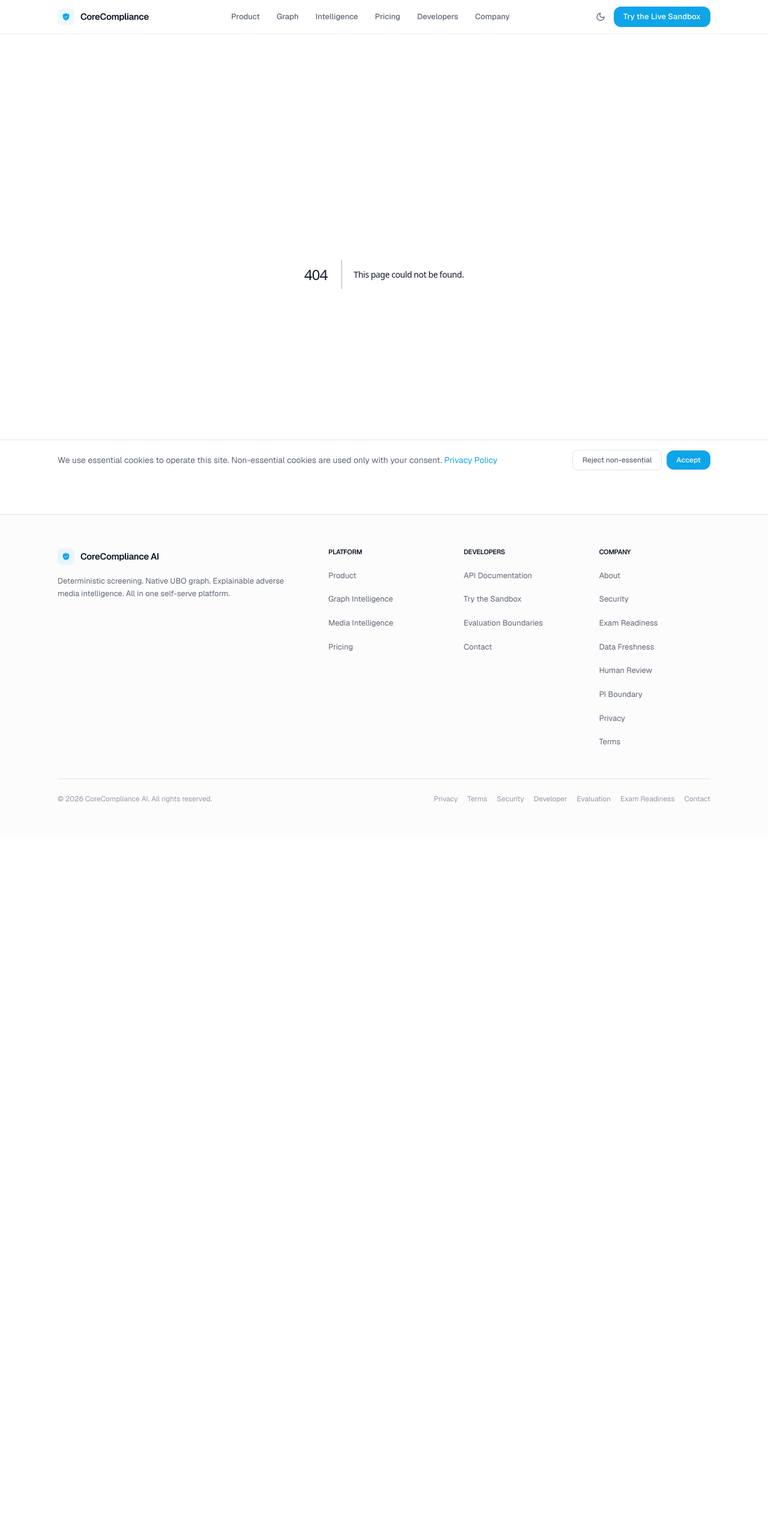
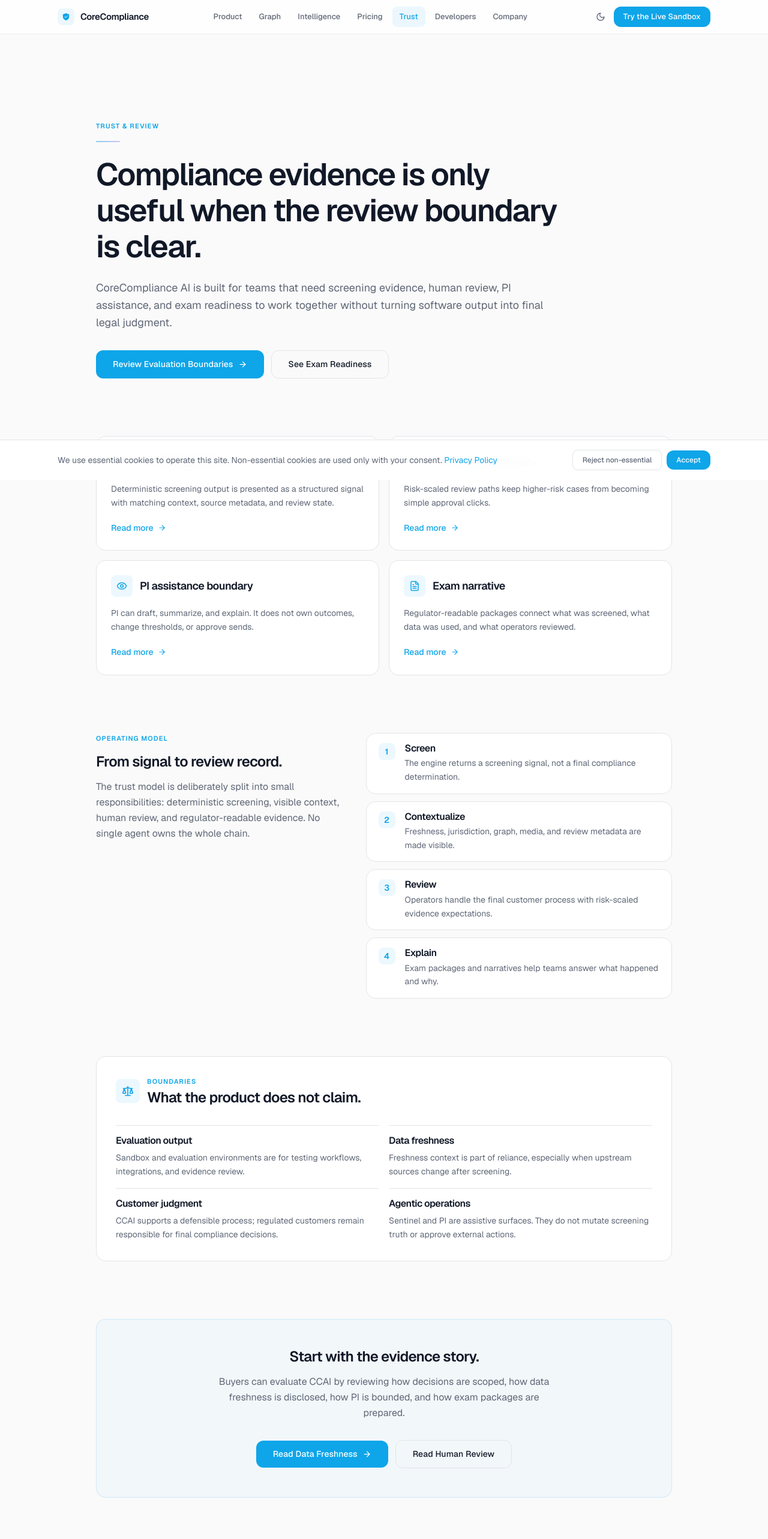
Before and after one commit to Alex2026-ai/ccai-marketing, a Next.js app: page /trust-review in a window 1280 px wide. Before the commit this address had no page. Shown: the top 2566 px of the page at 60% size. Before the commit the page ends 1399 px from the top, so only its background shows below. Built offline with nearby package versions, Linux system fonts and the light colour scheme.

Commit message:
feat: add trust review hub
feat: add trust review hub

```diff
--- /dev/null
+++ b/src/app/trust-review/page.tsx
@@ -0,0 +1,174 @@
+import type { Metadata } from "next"
+import Link from "next/link"
+import { ArrowRight, CheckCircle2, Eye, FileText, Scale, ShieldCheck } from "lucide-react"
+import { AnimateOnScroll } from "@/components/animate-on-scroll"
+
+export const metadata: Metadata = {
+  title: "Trust & Review — CoreCompliance AI",
+  description:
+    "How CoreCompliance AI presents screening evidence, review boundaries, data freshness, PI assistance, and examination readiness for regulated teams.",
+}
+
+const pillars = [
+  {
+    title: "Screening evidence",
+    body: "Deterministic screening output is presented as a structured signal with matching context, source metadata, and review state.",
+    href: "/product",
+    icon: ShieldCheck,
+  },
+  {
+    title: "Human review quality",
+    body: "Risk-scaled review paths keep higher-risk cases from becoming simple approval clicks.",
+    href: "/human-review",
+    icon: CheckCircle2,
+  },
+  {
+    title: "PI assistance boundary",
+    body: "PI can draft, summarize, and explain. It does not own outcomes, change thresholds, or approve sends.",
+    href: "/pi-assistive",
+    icon: Eye,
+  },
+  {
+    title: "Exam narrative",
+    body: "Regulator-readable packages connect what was screened, what data was used, and what operators reviewed.",
+    href: "/regulatory-examination",
+    icon: FileText,
+  },
+]
+
+const reviewPath = [
+  ["1", "Screen", "The engine returns a screening signal, not a final compliance determination."],
+  ["2", "Contextualize", "Freshness, jurisdiction, graph, media, and review metadata are made visible."],
+  ["3", "Review", "Operators handle the final customer process with risk-scaled evidence expectations."],
+  ["4", "Explain", "Exam packages and narratives help teams answer what happened and why."],
+]
+
+const boundaries = [
+  ["Evaluation output", "Sandbox and evaluation environments are for testing workflows, integrations, and evidence review."],
+  ["Data freshness", "Freshness context is part of reliance, especially when upstream sources change after screening."],
+  ["Customer judgment", "CCAI supports a defensible process; regulated customers remain responsible for final compliance decisions."],
+  ["Agentic operations", "Sentinel and PI are assistive surfaces. They do not mutate screening truth or approve external actions."],
+]
+
+export default function TrustReviewPage() {
+  return (
+    <div className="mx-auto max-w-5xl px-5 py-24 md:py-36 lg:px-8">
+      <div className="max-w-3xl fade-in-up">
+        <p className="section-label">Trust & Review</p>
+        <div className="section-divider mt-4" />
+        <h1 className="mt-6 text-[2.5rem] font-semibold leading-[1.08] tracking-tight md:text-[3.25rem]">
+          Compliance evidence is only useful when the review boundary is clear.
+        </h1>
+        <p className="mt-6 text-lg leading-relaxed text-muted">
+          CoreCompliance AI is built for teams that need screening evidence,
+          human review, PI assistance, and exam readiness to work together
+          without turning software output into final legal judgment.
+        </p>
+        <div className="mt-8 flex flex-col gap-3 sm:flex-row">
+          <Link href="/evaluation-boundaries" className="btn-primary text-base">
+            Review Evaluation Boundaries
+            <ArrowRight size={15} />
+          </Link>
+          <Link href="/regulatory-examination" className="btn-secondary text-base">
+            See Exam Readiness
+          </Link>
+        </div>
+      </div>
+
+      <AnimateOnScroll className="mt-24">
+        <div className="grid gap-4 md:grid-cols-2">
+          {pillars.map((pillar) => {
+            const Icon = pillar.icon
+            return (
+              <Link
+                key={pillar.title}
+                href={pillar.href}
+                className="group rounded-2xl border border-border bg-surface px-6 py-6 transition-colors hover:border-accent/35"
+              >
+                <div className="flex items-center gap-3">
+                  <span className="flex h-9 w-9 items-center justify-center rounded-lg bg-accent/8 text-accent">
+                    <Icon size={18} />
+                  </span>
+                  <h2 className="text-lg font-semibold tracking-tight">{pillar.title}</h2>
+                </div>
+                <p className="mt-4 text-sm leading-relaxed text-muted">{pillar.body}</p>
+                <span className="mt-5 inline-flex items-center gap-2 text-sm font-medium text-accent">
+                  Read more <ArrowRight size={14} className="transition-transform group-hover:translate-x-0.5" />
+                </span>
+              </Link>
+            )
+          })}
+        </div>
+      </AnimateOnScroll>
+
+      <AnimateOnScroll className="mt-24">
+        <div className="grid gap-8 lg:grid-cols-[0.9fr_1.1fr] lg:items-start">
+          <div>
+            <p className="section-label">Operating Model</p>
+            <h2 className="mt-4 text-2xl font-semibold tracking-tight">From signal to review record.</h2>
+            <p className="mt-4 text-base leading-relaxed text-muted">
+              The trust model is deliberately split into small responsibilities:
+              deterministic screening, visible context, human review, and
+              regulator-readable evidence. No single agent owns the whole chain.
+            </p>
+          </div>
+          <div className="space-y-3">
+            {reviewPath.map(([number, title, body]) => (
+              <div key={number} className="flex gap-4 rounded-2xl border border-border bg-surface px-5 py-4">
+                <span className="flex h-7 w-7 shrink-0 items-center justify-center rounded-lg bg-accent/8 text-sm font-semibold text-accent">
+                  {number}
+                </span>
+                <div>
+                  <h3 className="text-base font-semibold tracking-tight">{title}</h3>
+                  <p className="mt-1 text-sm leading-relaxed text-muted">{body}</p>
+                </div>
+              </div>
+            ))}
+          </div>
+        </div>
+      </AnimateOnScroll>
+
+      <AnimateOnScroll className="mt-24">
+        <div className="rounded-2xl border border-border bg-surface px-6 py-8 md:px-8">
+          <div className="flex items-center gap-3">
+            <span className="flex h-10 w-10 items-center justify-center rounded-lg bg-accent/8 text-accent">
+              <Scale size={20} />
+            </span>
+            <div>
+              <p className="section-label">Boundaries</p>
+              <h2 className="mt-1 text-2xl font-semibold tracking-tight">What the product does not claim.</h2>
+            </div>
+          </div>
+          <div className="mt-8 grid gap-4 md:grid-cols-2">
+            {boundaries.map(([title, body]) => (
+              <div key={title} className="border-t border-border pt-4">
+                <h3 className="text-base font-semibold tracking-tight">{title}</h3>
+                <p className="mt-2 text-sm leading-relaxed text-muted">{body}</p>
+              </div>
+            ))}
+          </div>
+        </div>
+      </AnimateOnScroll>
+
+      <AnimateOnScroll className="mt-24">
+        <div className="rounded-2xl border border-accent/15 bg-accent/3 px-8 py-12 text-center">
+          <h2 className="text-2xl font-semibold tracking-tight">Start with the evidence story.</h2>
+          <p className="mx-auto mt-4 max-w-xl text-base leading-relaxed text-muted">
+            Buyers can evaluate CCAI by reviewing how decisions are scoped, how
+            data freshness is disclosed, how PI is bounded, and how exam
+            packages are prepared.
+          </p>
+          <div className="mt-8 flex flex-col items-center justify-center gap-3 sm:flex-row">
+            <Link href="/data-freshness" className="btn-primary text-base">
+              Read Data Freshness
+              <ArrowRight size={15} />
+            </Link>
+            <Link href="/human-review" className="btn-secondary text-base">
+              Read Human Review
+            </Link>
+          </div>
+        </div>
+      </AnimateOnScroll>
+    </div>
+  )
+}
--- a/src/components/site-footer.tsx
+++ b/src/components/site-footer.tsx
@@ -17,6 +17,7 @@
       { label: "API Documentation", href: "/developers" },
       { label: "Try the Sandbox", href: "/evaluation" },
       { label: "Evaluation Boundaries", href: "/evaluation-boundaries" },
+      { label: "Trust & Review", href: "/trust-review" },
       { label: "Contact", href: "/contact" },
     ],
   },
@@ -101,6 +102,9 @@
             <Link href="/regulatory-examination" className="text-[12px] text-muted-light transition-colors hover:text-foreground">
               Exam Readiness
             </Link>
+            <Link href="/trust-review" className="text-[12px] text-muted-light transition-colors hover:text-foreground">
+              Trust & Review
+            </Link>
             <Link href="/contact" className="text-[12px] text-muted-light transition-colors hover:text-foreground">
               Contact
             </Link>
--- a/src/components/site-header.tsx
+++ b/src/components/site-header.tsx
@@ -12,6 +12,7 @@
   { label: "Graph", href: "/graph" },
   { label: "Intelligence", href: "/intelligence" },
   { label: "Pricing", href: "/pricing" },
+  { label: "Trust", href: "/trust-review" },
   { label: "Developers", href: "/developers" },
   { label: "Company", href: "/company" },
 ]
```
Also changed, not shown: 3 other files (tests, documents, lock files or other folders).
